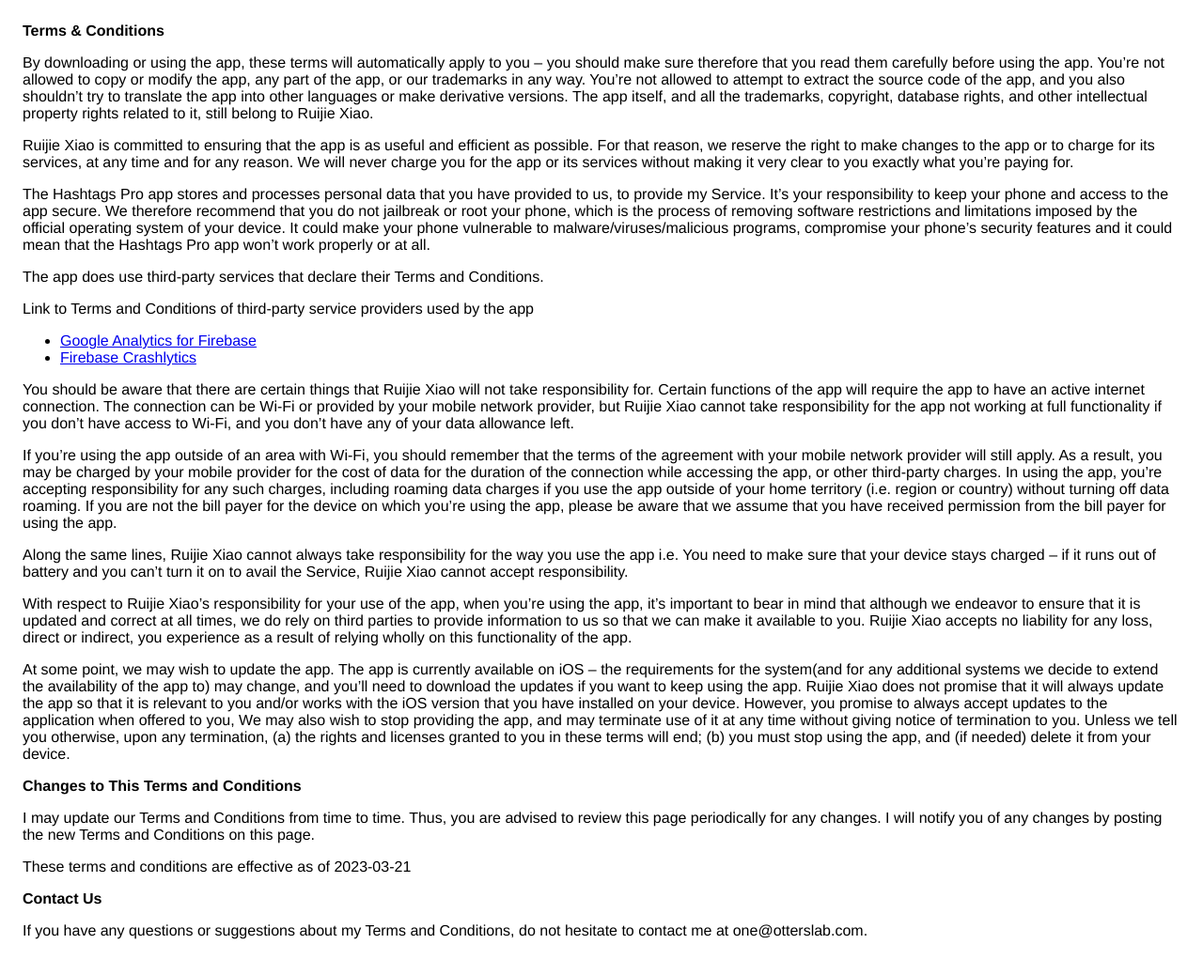
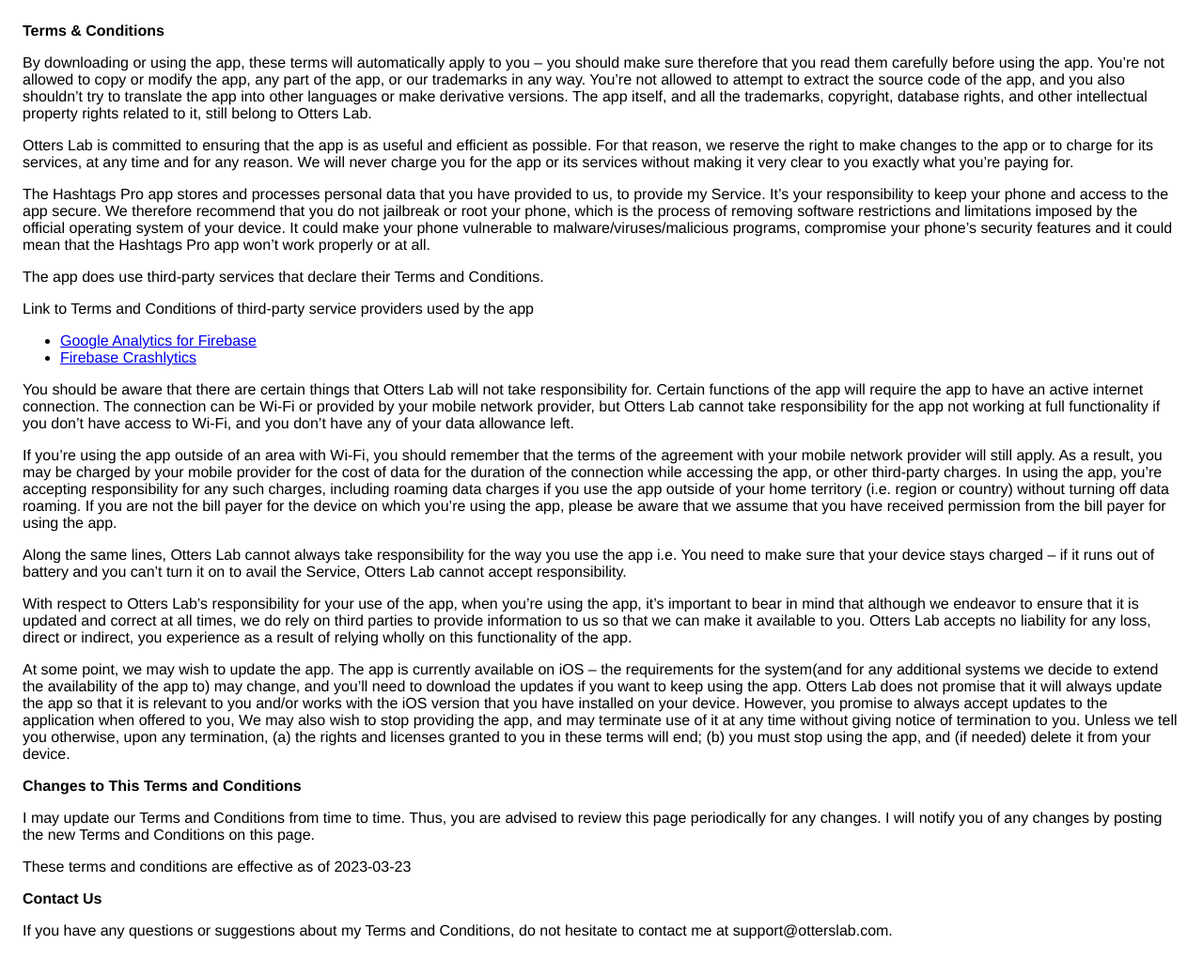
Before and after one commit to Otters-Lab/otters-lab.github.io, a plain HTML site: page hashtagspro/terms_and_conditions.html in a window 1280 px wide. Shown: the whole page at 94% size. Drawn offline with Linux system fonts and the light colour scheme.

Commit message:
Update and rename termsconditions.html to terms_and_conditions.html

```diff
--- a/hashtagspro/termsconditions.html
+++ b/hashtagspro/terms_and_conditions.html
@@ -17,9 +17,9 @@
                   to translate the app into other languages or make derivative
                   versions. The app itself, and all the trademarks, copyright,
                   database rights, and other intellectual property rights related
-                  to it, still belong to Ruijie Xiao.
+                  to it, still belong to Otters Lab.
                 </p> <p>
-                  Ruijie Xiao is committed to ensuring that the app is
+                  Otters Lab is committed to ensuring that the app is
                   as useful and efficient as possible. For that reason, we
                   reserve the right to make changes to the app or to charge for
                   its services, at any time and for any reason. We will never
@@ -44,10 +44,10 @@
                     providers used by the app
                   </p> <ul><!----><!----><li><a href="https://firebase.google.com/terms/analytics" target="_blank" rel="noopener noreferrer">Google Analytics for Firebase</a></li><li><a href="https://firebase.google.com/terms/crashlytics" target="_blank" rel="noopener noreferrer">Firebase Crashlytics</a></li><!----><!----><!----><!----><!----><!----><!----><!----><!----><!----><!----><!----><!----><!----><!----><!----><!----><!----><!----><!----><!----><!----><!----><!----></ul></div> <p>
                   You should be aware that there are certain things that
-                  Ruijie Xiao will not take responsibility for. Certain
+                  Otters Lab will not take responsibility for. Certain
                   functions of the app will require the app to have an active
                   internet connection. The connection can be Wi-Fi or provided
-                  by your mobile network provider, but Ruijie Xiao
+                  by your mobile network provider, but Otters Lab
                   cannot take responsibility for the app not working at full
                   functionality if you don’t have access to Wi-Fi, and you don’t
                   have any of your data allowance left.
@@ -65,18 +65,18 @@
                   using the app, please be aware that we assume that you have
                   received permission from the bill payer for using the app.
                 </p> <p>
-                  Along the same lines, Ruijie Xiao cannot always take
+                  Along the same lines, Otters Lab cannot always take
                   responsibility for the way you use the app i.e. You need to
                   make sure that your device stays charged – if it runs out of
                   battery and you can’t turn it on to avail the Service,
-                  Ruijie Xiao cannot accept responsibility.
+                  Otters Lab cannot accept responsibility.
                 </p> <p>
-                  With respect to Ruijie Xiao’s responsibility for your
+                  With respect to Otters Lab’s responsibility for your
                   use of the app, when you’re using the app, it’s important to
                   bear in mind that although we endeavor to ensure that it is
                   updated and correct at all times, we do rely on third parties
                   to provide information to us so that we can make it available
-                  to you. Ruijie Xiao accepts no liability for any
+                  to you. Otters Lab accepts no liability for any
                   loss, direct or indirect, you experience as a result of
                   relying wholly on this functionality of the app.
                 </p> <p>
@@ -85,7 +85,7 @@
                   system(and for any additional systems we
                   decide to extend the availability of the app to) may change,
                   and you’ll need to download the updates if you want to keep
-                  using the app. Ruijie Xiao does not promise that it
+                  using the app. Otters Lab does not promise that it
                   will always update the app so that it is relevant to you
                   and/or works with the iOS version that you have
                   installed on your device. However, you promise to always
@@ -103,11 +103,11 @@
                   notify you of any changes by posting the new Terms and
                   Conditions on this page.
                 </p> <p>
-                  These terms and conditions are effective as of 2023-03-21
+                  These terms and conditions are effective as of 2023-03-23
                 </p> <p><strong>Contact Us</strong></p> <p>
                   If you have any questions or suggestions about my
                   Terms and Conditions, do not hesitate to contact me
-                  at one@otterslab.com.
+                  at support@otterslab.com.
                 </p>
     </body>
     </html>
```
